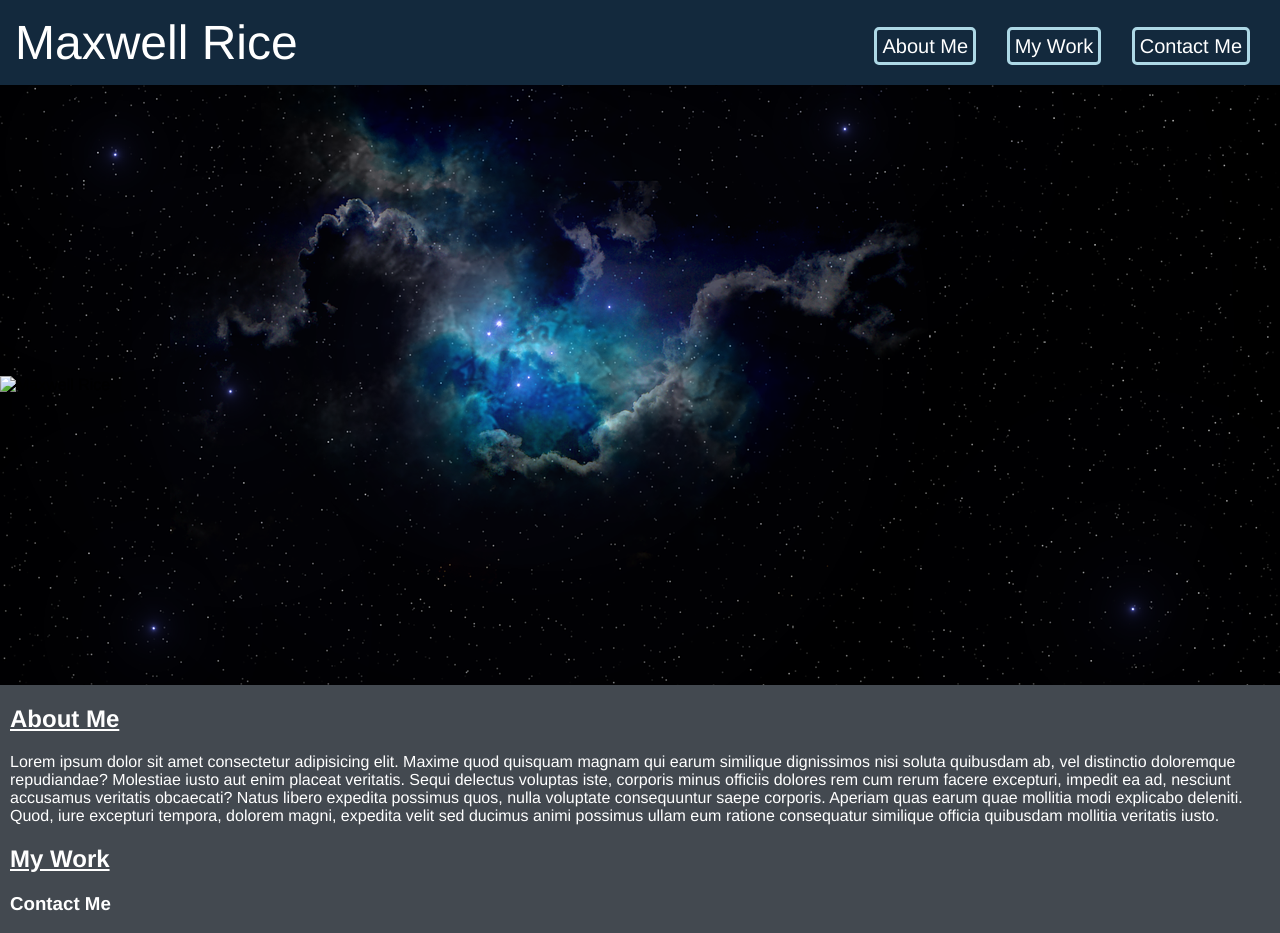
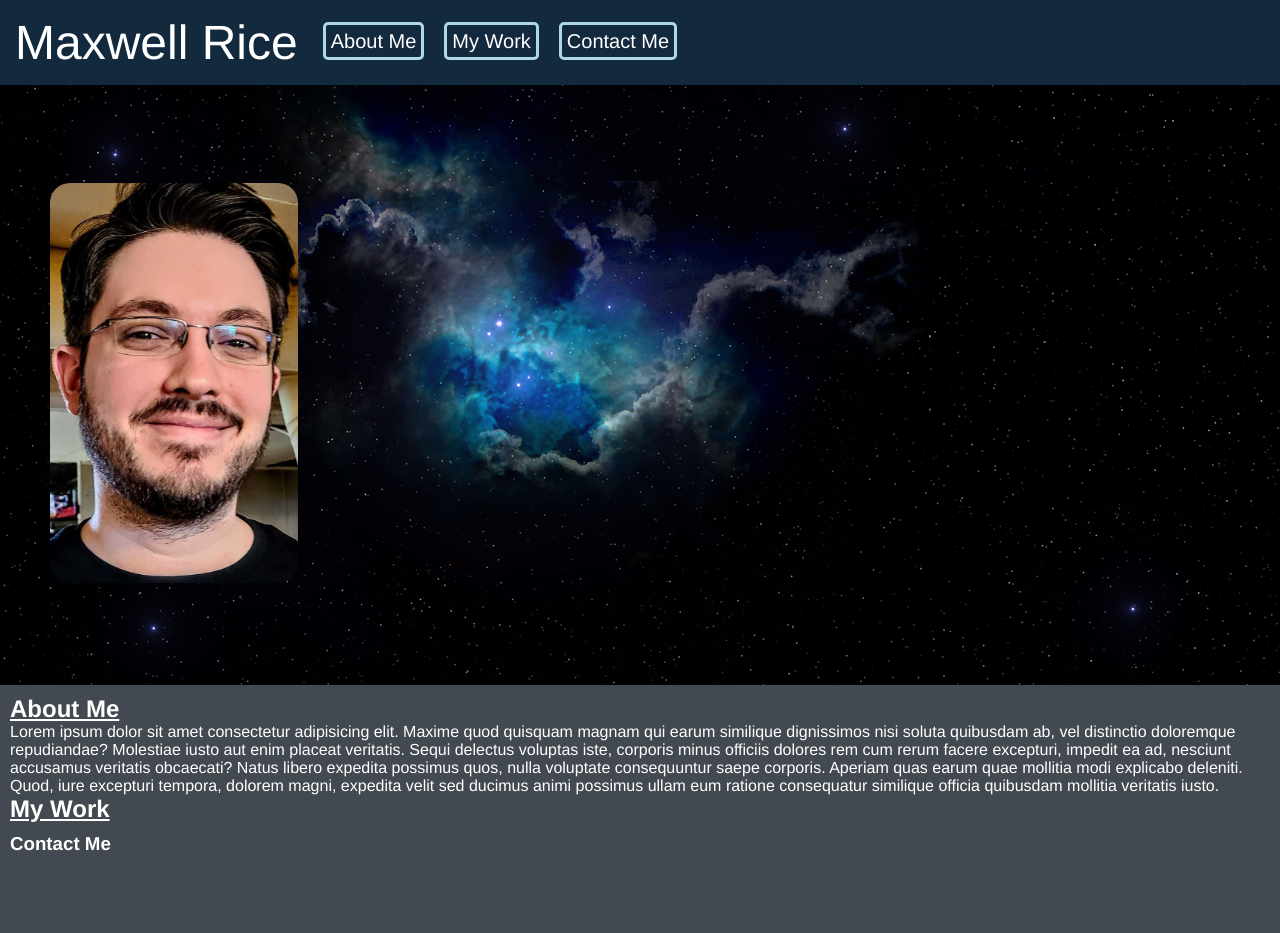
Before and after one commit to RicAdbur/portfolio-mk-1, a plain HTML site: page index.html in a window 1280 px wide. After the commit the page ends 865 px from the top, so only its background shows below. Drawn offline with Linux system fonts and the light colour scheme.

Commit message:
more work on NAV, still unfinished

```diff
--- a/assets/css/style.css
+++ b/assets/css/style.css
@@ -8,6 +8,8 @@
 
 * {
     box-sizing: border-box;
+    margin: 0;
+    padding: 0;
     font-family: Helvetica, Arial, sans-serif;
   }
 
@@ -16,12 +18,11 @@ header {
     padding: 10px;
     background: var(--primary);
     color: var(--text);
-    margin: 0;
-    position: relative;
+    display: flex;
+    flex-wrap: wrap;
   }
 
 header h1 {
-    display: inline-block;
     font-size: 48px;
     font-weight: normal;
     margin: 5px;
@@ -29,22 +30,18 @@ header h1 {
 
 /* NAV styles begin here */
 header nav {
-    padding-top: 5px;
-    margin-right: 20px;
-    float: right;
+    margin: 20px;
     font-size: 20px;
 }
 
 header nav ul {
-    list-style-type: none;
+    display: flex;
+    flex-wrap: wrap;
+    justify-content: center;
+    list-style: none;
 }
 
-header nav ul li {
-    display: inline-block;
-    margin-left: 25px;
-}
-
-header nav ul li a:hover {
+nav a:hover {
     box-shadow: 1px 1px 15px 3px var(--tertiary);
 }
 
@@ -56,6 +53,7 @@ nav a {
     border-radius: 5px;
     padding: 5px;
     transition: 250ms ease-out;
+    margin: 20px 20px 0 0;
 }
 
 /* Hero image styles begin here */
@@ -70,6 +68,8 @@ nav a {
 
 .hero img {
     height: 400px;
+    margin: 50px;
+    border-radius: 20px;
 }
 
 body {
--- a/index.html
+++ b/index.html
@@ -17,9 +17,7 @@
         <nav>
             <ul>
                 <li><a href="#">About Me</a></li>
-
                 <li><a href="#">My Work</a></li>
-
                 <li><a href="#">Contact Me</a></li>
             </ul>
         </nav>
@@ -27,7 +25,7 @@
     <!-- Hero Image and Picture -->
     <section class="hero">
         <div>
-            <img src="" alt="Maxwell Rice" />
+            <img src="./assets/images/Max.jpeg" alt="Maxwell Rice" />
         </div>
     </section>
      <!-- Main portfolio content starts here -->
```
Also changed, not shown: assets/images/Max.jpeg (added), assets/images/space-hero-2.jpg (deleted).
